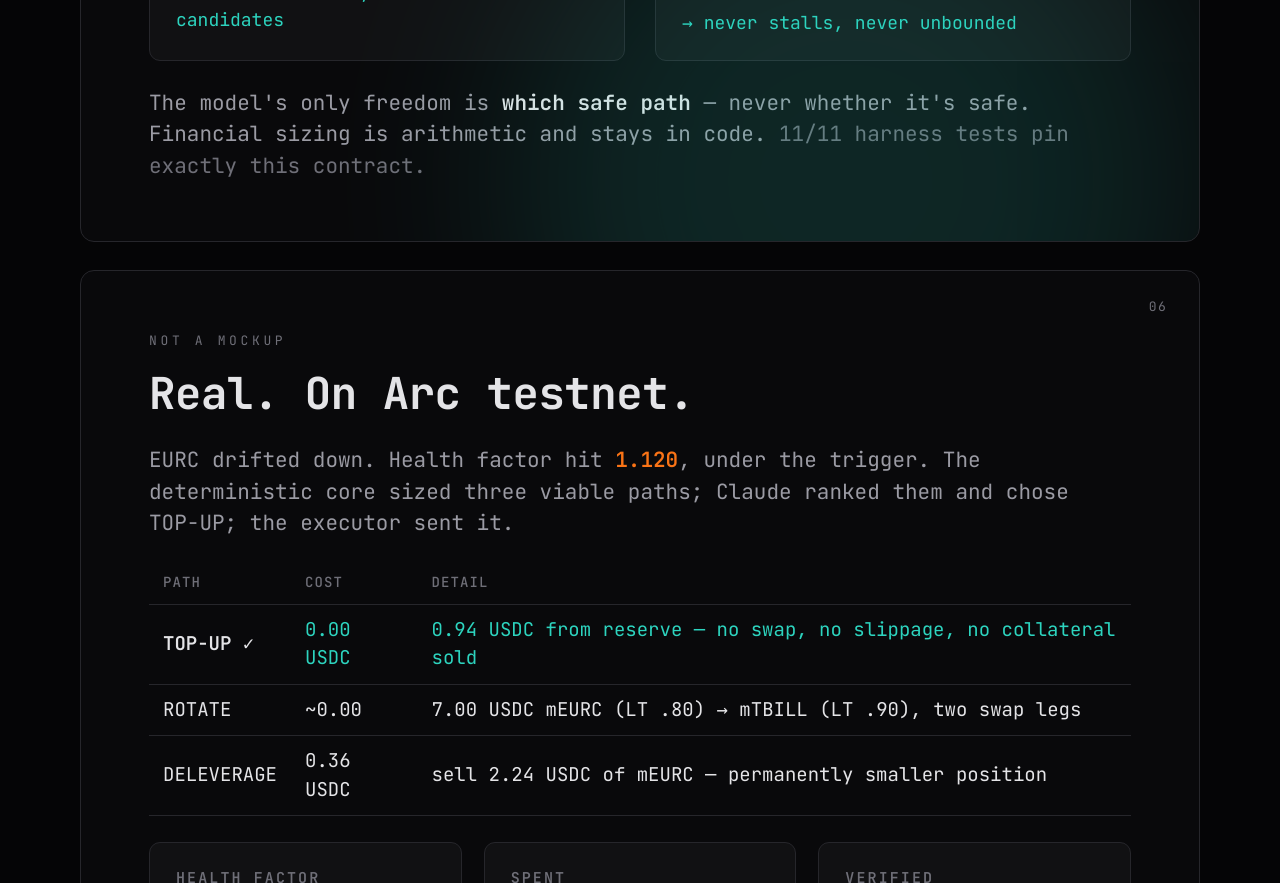
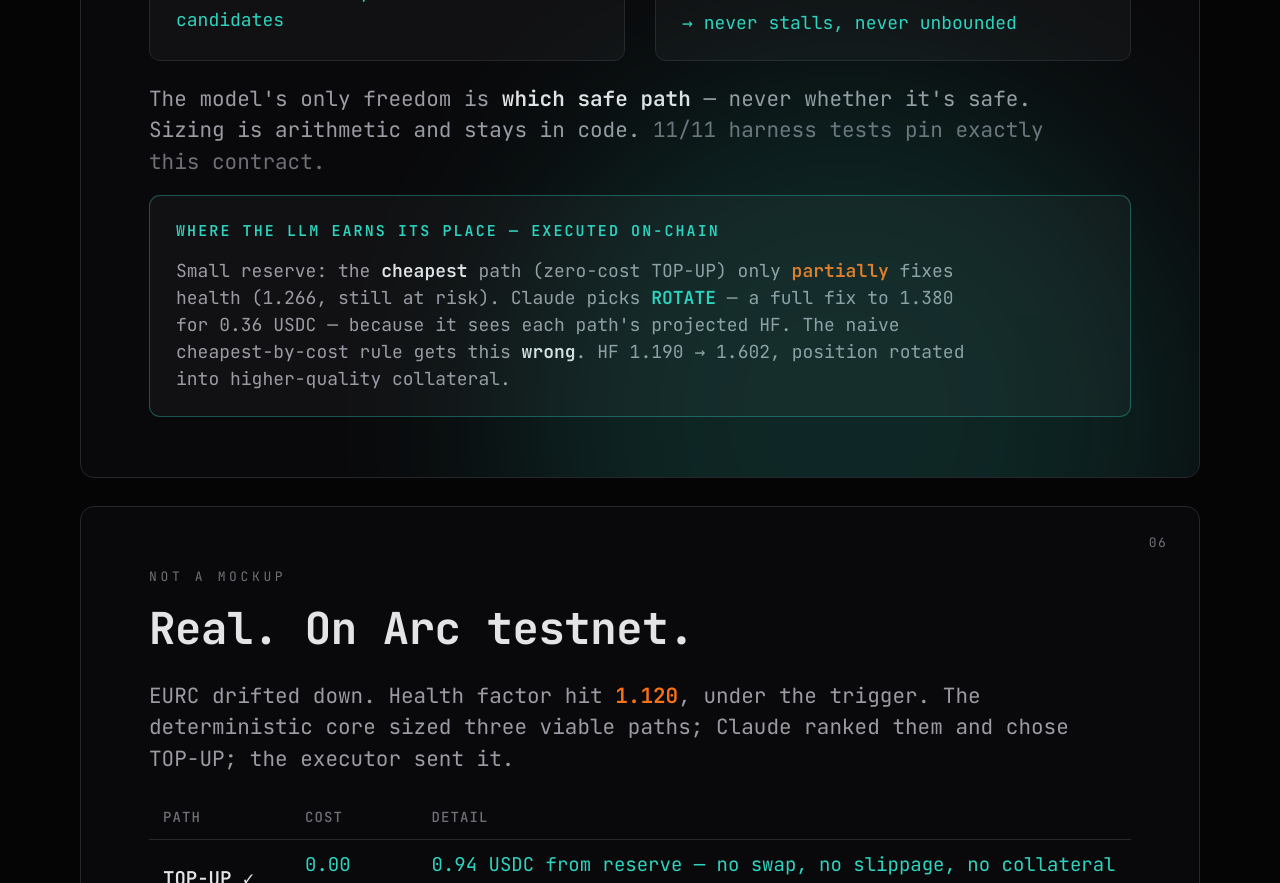
Before and after one commit to wanggang22/firebreak, a plain HTML site: page deck/index.html in a window 1280 px wide. Shown: the part 3495-4378 px from the top of the page. Drawn offline with Linux system fonts and the light colour scheme.

Commit message:
docs: feature the cheapest-not-best flagship in deck + submission
The strongest agentic proof (Claude picks ROTATE over a zero-cost partial
TOP-UP, executed on-chain) now leads the LLM slide and the submission evidence.

Co-Authored-By: Claude Opus 4.8 <noreply@anthropic.com>

```diff
--- a/deck/index.html
+++ b/deck/index.html
@@ -147,7 +147,11 @@
       <p style="color:var(--teal);margin-top:12px">→ never stalls, never unbounded</p>
     </div>
   </div>
-  <p style="margin-top:26px">The model's only freedom is <b>which safe path</b> — never whether it's safe. Financial sizing is arithmetic and stays in code. <span style="color:var(--faint)">11/11 harness tests pin exactly this contract.</span></p>
+  <p style="margin-top:22px">The model's only freedom is <b>which safe path</b> — never whether it's safe. Sizing is arithmetic and stays in code. <span style="color:var(--faint)">11/11 harness tests pin exactly this contract.</span></p>
+  <div class="card" style="margin-top:18px;border-color:rgba(45,212,191,.35)">
+    <h3 style="color:var(--teal)">where the LLM earns its place — executed on-chain</h3>
+    <p style="font-size:18px">Small reserve: the <b>cheapest</b> path (zero-cost TOP-UP) only <b class="ember">partially</b> fixes health (1.266, still at risk). Claude picks <b class="teal">ROTATE</b> — a full fix to 1.380 for 0.36 USDC — because it sees each path's projected HF. The naive cheapest-by-cost rule gets this <b>wrong</b>. HF 1.190 → 1.602, position rotated into higher-quality collateral.</p>
+  </div>
 </section>
 
 <!-- 6 PROOF -->
```
Also changed, not shown: SUBMISSION.md (+9 -1 lines).
